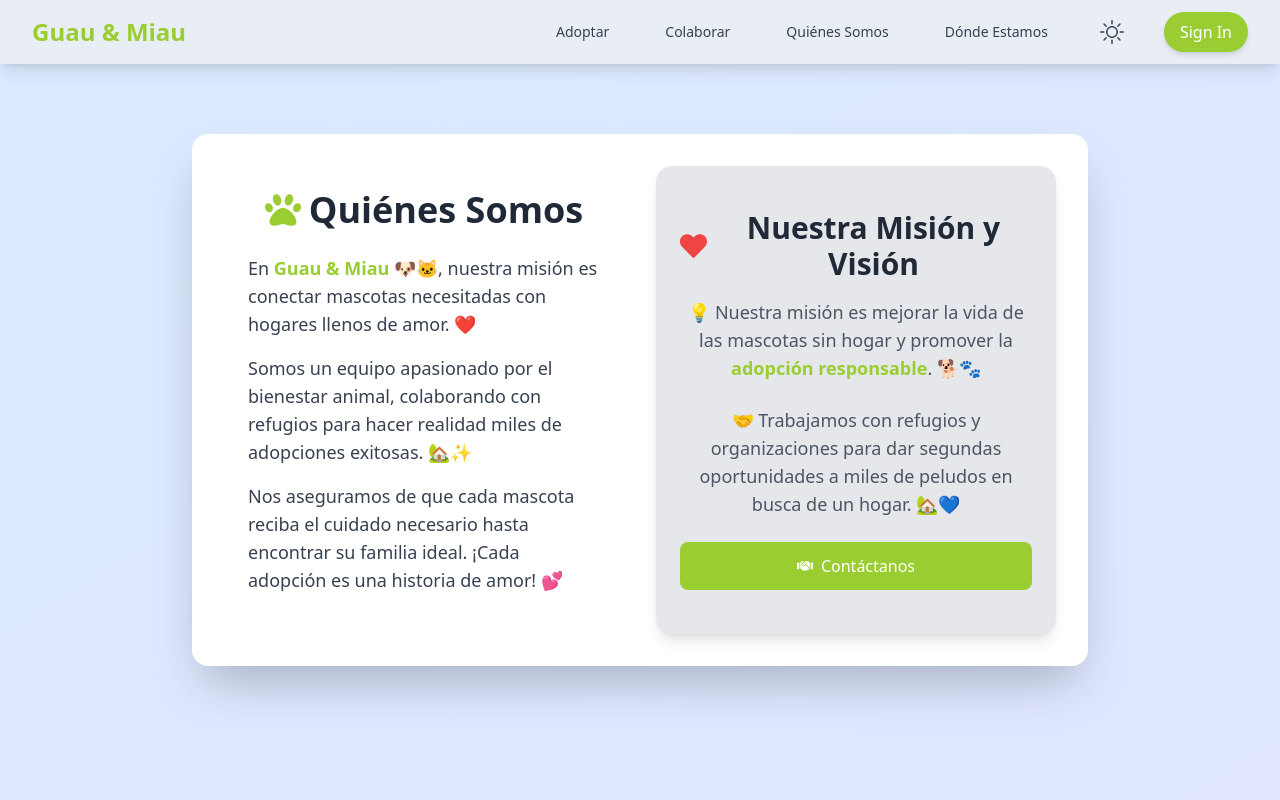
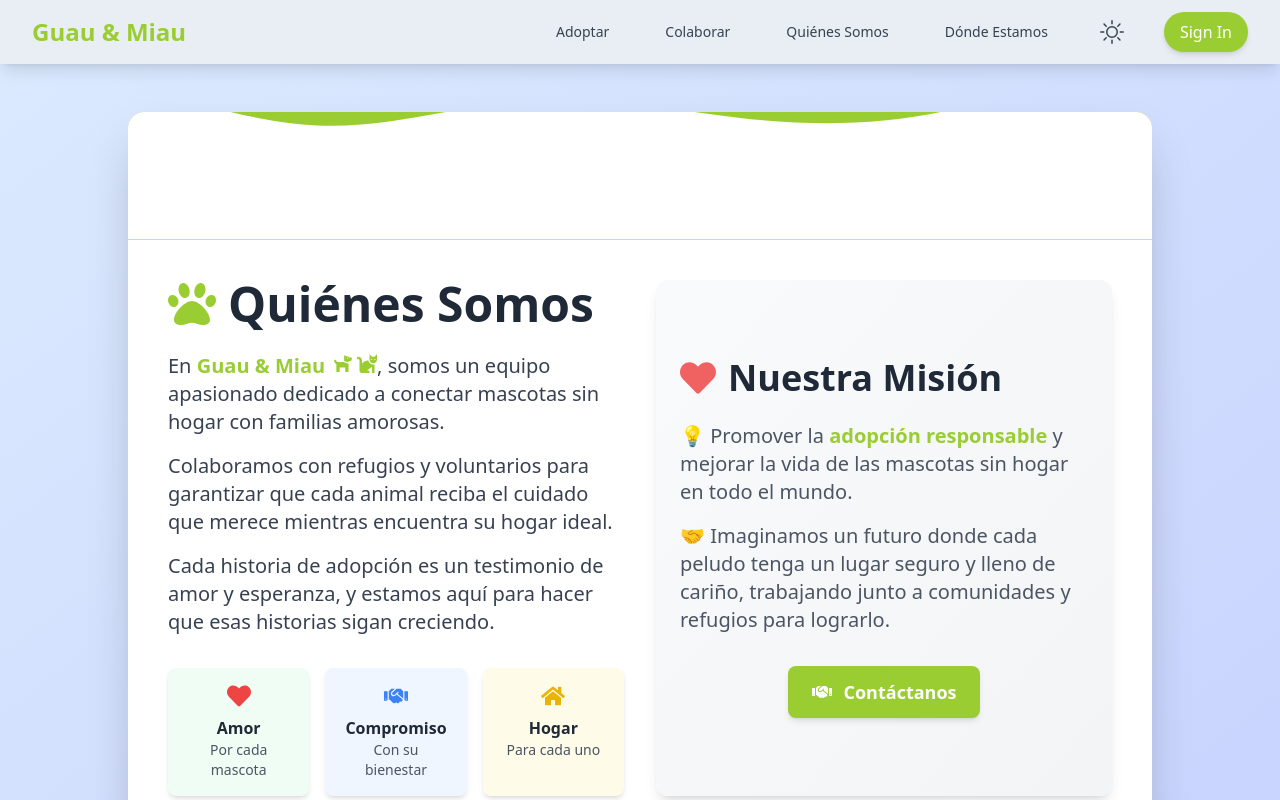
Before and after one commit to No-Country-simulation/c24-22-m-webapp, a React (Vite) app: page /about in a window 1280 px wide. Shown: the top 800 px of the page. Built offline with nearby package versions, Linux system fonts and the light colour scheme.

Commit message:
Actualización en las páginas Adopt y About

```diff
--- a/src/pages/About.jsx
+++ b/src/pages/About.jsx
@@ -1,46 +1,120 @@
 import React from 'react';
 import { Link } from 'react-router-dom';
-import { FaPaw, FaHeart, FaHandshake } from 'react-icons/fa';
+import { FaPaw, FaHeart, FaHandshake, FaHome, FaDog, FaCat } from 'react-icons/fa';
 
 function About() {
   return (
-    <div className="min-h-screen bg-gradient-to-br from-blue-100 to-indigo-100 dark:from-gray-800 dark:to-gray-900 flex items-center justify-center p-6">
-      <div className="bg-white dark:bg-gray-800 rounded-2xl shadow-2xl w-full max-w-4xl p-8 grid grid-cols-1 md:grid-cols-2 gap-8">
+    <div className="pt-16 sm:pt-20 min-h-screen bg-gradient-to-br from-blue-100 to-indigo-200 dark:from-gray-800 dark:to-gray-900 flex items-center justify-center p-4 sm:p-6">
+      <div className="bg-white dark:bg-gray-800 rounded-2xl shadow-2xl w-full max-w-5xl overflow-hidden my-8">
+        {/* Header con efecto de onda */}
+        <div className="relative bg-[#9acd32] h-24 sm:h-32 flex items-center justify-center">
+          <div className="absolute w-full bottom-0">
+            <svg xmlns="http://www.w3.org/2000/svg" viewBox="0 0 1440 320" className="w-full">
+              <path fill="#fff" fillOpacity="1" d="M0,96L48,112C96,128,192,160,288,160C384,160,480,128,576,122.7C672,117,768,139,864,149.3C960,160,1056,160,1152,138.7C1248,117,1344,75,1392,53.3L1440,32L1440,320L1392,320C1344,320,1248,320,1152,320C1056,320,960,320,864,320C768,320,672,320,576,320C480,320,384,320,288,320C192,320,96,320,48,320L0,320Z"></path>
+            </svg>
+          </div>
+          <div className="dark:hidden">
+            <FaPaw className="text-white text-5xl sm:text-6xl animate-bounce" />
+          </div>
+          <div className="hidden dark:block">
+            <FaPaw className="text-gray-900 text-5xl sm:text-6xl animate-bounce" />
+          </div>
+        </div>
 
+        <div className="p-6 sm:p-8 lg:p-10 grid grid-cols-1 lg:grid-cols-2 gap-6 lg:gap-8">
           {/* Sección: Quiénes Somos */}
-        <div className="w-full p-6 flex flex-col justify-center animate-fade-in">
-          <h1 className="text-4xl font-bold text-gray-800 dark:text-white mb-6 text-center flex items-center justify-center gap-2 animate-slide-down">
-            <FaPaw className="text-[#9acd32]" /> Quiénes Somos
+          <div className="w-full flex flex-col justify-center">
+            <h1 className="text-3xl sm:text-4xl md:text-5xl font-extrabold text-gray-800 dark:text-white mb-6 flex items-center gap-3">
+              <FaPaw className="text-[#9acd32] text-3xl sm:text-4xl md:text-5xl" />
+              <span>Quiénes Somos</span>
             </h1>
-          <p className="text-lg text-gray-700 dark:text-gray-300 mb-4 animate-slide-up">
-            En <span className="font-semibold text-[#9acd32] dark:text-blue-400">Guau & Miau 🐶🐱</span>, nuestra misión es conectar mascotas necesitadas con hogares llenos de amor. ❤️
+
+            <div className="space-y-4">
+              <p className="text-lg md:text-xl text-gray-700 dark:text-gray-200 leading-relaxed">
+                En <span className="font-bold text-[#9acd32] dark:text-blue-400">Guau & Miau</span>
+                <span className="inline-flex items-center ml-2">
+                  <FaDog className="text-[#9acd32] mr-1" />
+                  <FaCat className="text-[#9acd32]" />
+                </span>, somos un equipo apasionado dedicado a conectar mascotas sin hogar con familias amorosas.
               </p>
-          <p className="text-lg text-gray-700 dark:text-gray-300 mb-4 animate-slide-up">
-            Somos un equipo apasionado por el bienestar animal, colaborando con refugios para hacer realidad miles de adopciones exitosas. 🏡✨
+
+              <p className="text-lg md:text-xl text-gray-700 dark:text-gray-200 leading-relaxed">
+                Colaboramos con refugios y voluntarios para garantizar que cada animal reciba el cuidado que merece mientras encuentra su hogar ideal.
               </p>
-          <p className="text-lg text-gray-700 dark:text-gray-300 mb-4 animate-slide-up">
-            Nos aseguramos de que cada mascota reciba el cuidado necesario hasta encontrar su familia ideal. ¡Cada adopción es una historia de amor! 💕
+
+              <p className="text-lg md:text-xl text-gray-700 dark:text-gray-200 leading-relaxed">
+                Cada historia de adopción es un testimonio de amor y esperanza, y estamos aquí para hacer que esas historias sigan creciendo.
               </p>
             </div>
 
+            {/* Tarjetas de valores */}
+            <div className="grid grid-cols-1 sm:grid-cols-3 gap-4 mt-6 sm:mt-8">
+              <div className="bg-green-50 dark:bg-gray-700 p-4 rounded-lg shadow-md transform transition-transform hover:scale-105">
+                <div className="flex justify-center mb-2">
+                  <FaHeart className="text-red-500 text-2xl" />
+                </div>
+                <h3 className="text-center font-bold text-gray-800 dark:text-white">Amor</h3>
+                <p className="text-center text-gray-600 dark:text-gray-300 text-sm">Por cada mascota</p>
+              </div>
+
+              <div className="bg-blue-50 dark:bg-gray-700 p-4 rounded-lg shadow-md transform transition-transform hover:scale-105">
+                <div className="flex justify-center mb-2">
+                  <FaHandshake className="text-blue-500 text-2xl" />
+                </div>
+                <h3 className="text-center font-bold text-gray-800 dark:text-white">Compromiso</h3>
+                <p className="text-center text-gray-600 dark:text-gray-300 text-sm">Con su bienestar</p>
+              </div>
+
+              <div className="bg-yellow-50 dark:bg-gray-700 p-4 rounded-lg shadow-md transform transition-transform hover:scale-105">
+                <div className="flex justify-center mb-2">
+                  <FaHome className="text-yellow-500 text-2xl" />
+                </div>
+                <h3 className="text-center font-bold text-gray-800 dark:text-white">Hogar</h3>
+                <p className="text-center text-gray-600 dark:text-gray-300 text-sm">Para cada uno</p>
+              </div>
+            </div>
+          </div>
+
           {/* Sección: Misión y Visión */}
-        <div className="w-full p-6 flex flex-col justify-center bg-gray-200 dark:bg-gray-700 rounded-2xl shadow-lg text-center animate-fade-in">
-          <h2 className="text-3xl font-semibold text-gray-800 dark:text-white mb-4 flex items-center justify-center gap-2 animate-slide-down">
-            <FaHeart className="text-red-500" /> Nuestra Misión y Visión
+          <div className="w-full flex flex-col justify-center bg-gradient-to-br from-gray-50 to-gray-100 dark:from-gray-700 dark:to-gray-800 rounded-xl shadow-lg p-6 animate-fade-in">
+            <h2 className="text-2xl sm:text-3xl md:text-4xl font-bold text-gray-800 dark:text-white mb-6 flex items-center gap-3">
+              <FaHeart className="text-red-500 text-2xl sm:text-3xl md:text-4xl animate-pulse" />
+              <span>Nuestra Misión</span>
             </h2>
-          <p className="text-lg text-gray-600 dark:text-gray-300 mb-6 animate-slide-up">
-            💡 Nuestra misión es mejorar la vida de las mascotas sin hogar y promover la <span className="font-semibold text-[#9acd32] dark:text-blue-400">adopción responsable</span>. 🐕🐾
+
+            <div className="space-y-4 mb-6 sm:mb-8">
+              <p className="text-lg md:text-xl text-gray-600 dark:text-gray-200 leading-relaxed">
+                💡 Promover la <span className="font-bold text-[#9acd32] dark:text-blue-400">adopción responsable</span> y mejorar la vida de las mascotas sin hogar en todo el mundo.
               </p>
-          <p className="text-lg text-gray-600 dark:text-gray-300 mb-6 animate-slide-up">
-            🤝 Trabajamos con refugios y organizaciones para dar segundas oportunidades a miles de peludos en busca de un hogar. 🏡💙
+              <p className="text-lg md:text-xl text-gray-600 dark:text-gray-200 leading-relaxed">
+                🤝 Imaginamos un futuro donde cada peludo tenga un lugar seguro y lleno de cariño, trabajando junto a comunidades y refugios para lograrlo.
               </p>
-          {/* Botón para redirigir a la página de contacto */}
+            </div>
+
+
+
+            {/* Botón para la página de contacto */}
             <Link
               to="/contact"
-            className="bg-[#9acd32] hover:bg-blue-700 text-white py-3 px-6 rounded-lg font-medium transition-transform transform hover:scale-105 flex items-center justify-center gap-2 animate-fade-in"
+              className="bg-[#9acd32] hover:bg-green-600 text-white py-3 px-6 rounded-lg font-semibold text-lg transition duration-300 transform hover:scale-105 flex items-center justify-center gap-3 mx-auto shadow-md w-full sm:w-auto"
             >
-            <FaHandshake /> Contáctanos
+              <FaHandshake className="text-xl" /> Contáctanos
             </Link>
+          </div>
+        </div>
+
+        {/* Footer con efecto de onda */}
+        <div className="relative bg-[#9acd32] h-16 sm:h-24">
+          <div className="absolute w-full top-0 transform rotate-180">
+            <svg xmlns="http://www.w3.org/2000/svg" viewBox="0 0 1440 320" className="w-full">
+              <path fill="#fff" fillOpacity="1" d="M0,96L48,112C96,128,192,160,288,160C384,160,480,128,576,122.7C672,117,768,139,864,149.3C960,160,1056,160,1152,138.7C1248,117,1344,75,1392,53.3L1440,32L1440,320L1392,320C1344,320,1248,320,1152,320C1056,320,960,320,864,320C768,320,672,320,576,320C480,320,384,320,288,320C192,320,96,320,48,320L0,320Z"></path>
+            </svg>
+          </div>
+          <div className="flex justify-center items-center h-full relative">
+            <p className="text-white text-sm sm:text-base font-medium">
+              Guau & Miau © {new Date().getFullYear()} - Con amor por los animales
+            </p>
+          </div>
         </div>
       </div>
     </div>
--- a/src/pages/Adopt.jsx
+++ b/src/pages/Adopt.jsx
@@ -1,5 +1,5 @@
 import React, { useState } from 'react';
-import { useNavigate } from 'react-router-dom';
+import { useNavigate, Link } from 'react-router-dom'; // Añadí Link aquí
 
 function Adopt() {
   const [filters, setFilters] = useState({
@@ -444,7 +444,7 @@ function Adopt() {
               </div>
             </div>
 
-            {/* Sección de ayuda */}
+            {/* Sección de ayuda con enlace a Contact */}
             {filteredPets.length > 0 && (
               <div className="rounded-2xl shadow-xl p-8 text-white" style={{
                 background: `linear-gradient(to right, ${colors.blue}, ${colors.yellow})`,
@@ -457,9 +457,13 @@ function Adopt() {
                     </p>
                   </div>
                   <div className="shrink-0">
-                    <button className="bg-white hover:bg-gray-100 font-bold py-3 px-6 rounded-xl shadow-lg transition-all" style={{ color: colors.blue }}>
+                    <Link
+                      to="/contact"
+                      className="bg-white hover:bg-gray-100 font-bold py-3 px-6 rounded-xl shadow-lg transition-all inline-block"
+                      style={{ color: colors.blue }}
+                    >
                       Contactar Asesor
-                    </button>
+                    </Link>
                   </div>
                 </div>
               </div>
```
Lines whose indentation alone changed are shown as unchanged.
